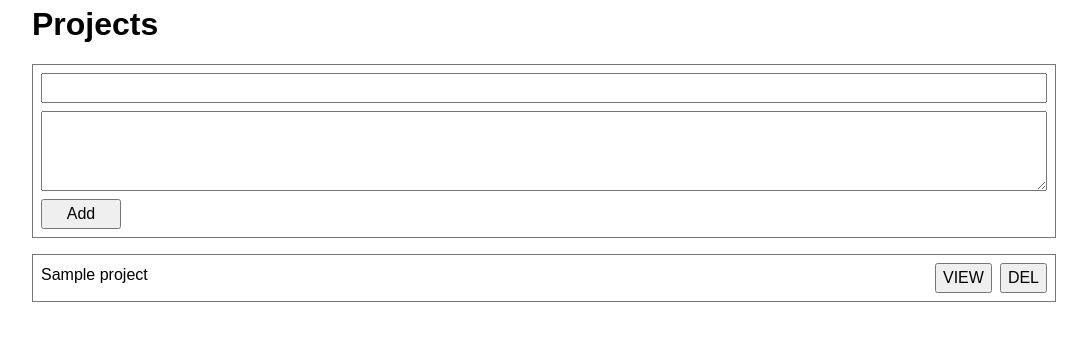
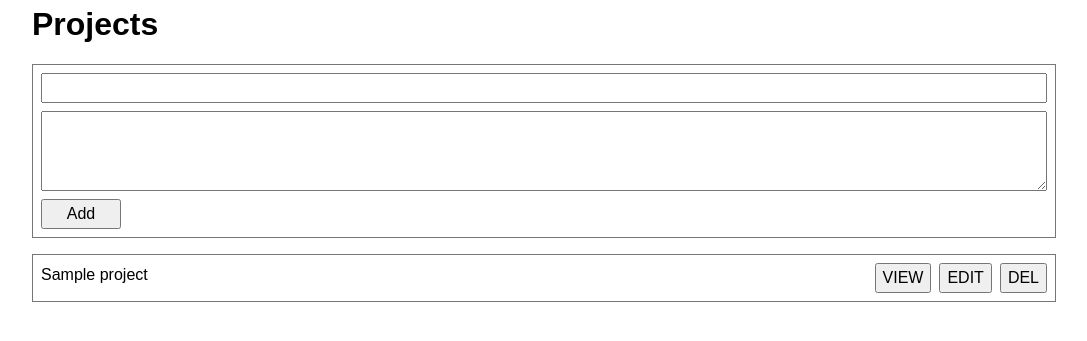
Before and after one commit to bikmarkus/rex, a PHP site: page /projects in a window 1280 px wide. Shown: the part 24-365 px from the top of the page, without its empty margins (96-1183 px from the left). Run offline with PHP 8.4, Linux system fonts and the light colour scheme; tables that the repository leaves empty hold one stand-in row (values such as "Sample post").

Commit message:
add button to edit project

```diff
--- a/app/views/projects.view.php
+++ b/app/views/projects.view.php
@@ -20,6 +20,10 @@
                         <input value="<?= $item->id; ?>" type="hidden" name="card_id">
                         <button type="submit" class="view">VIEW</button>
                     </form>
+                    <form method="POST" action="/projects-edit">
+                        <input value="<?= $item->id; ?>" type="hidden" name="card_id">
+                        <button type="submit" class="edit">EDIT</button>
+                    </form>
                     <form method="POST" action="/projects-del">
                         <input value="<?= $item->id; ?>" type="hidden" name="delete">
                         <button type="submit" class="delete">DEL</button>
```
